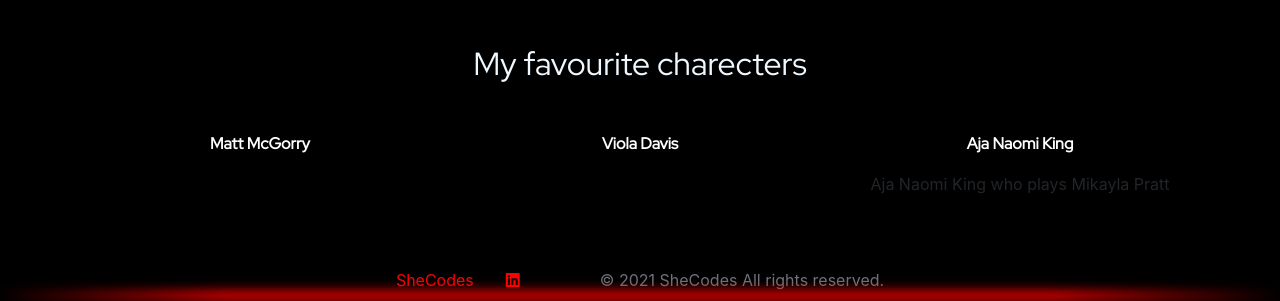
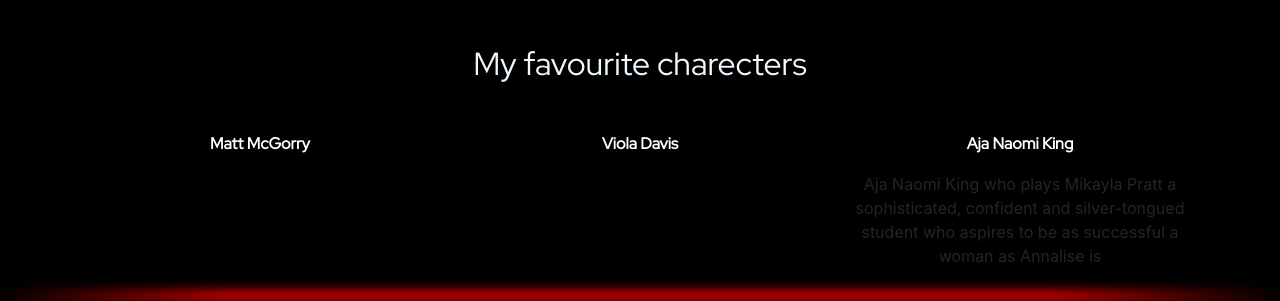
Before and after one commit to Athens410/binge-worthy-tv, a plain HTML site: page index.html in a window 1280 px wide. Both pictures are taken after a click on the element "Aja Naomi King". Shown: the part 2967-3268 px from the top of the page. Drawn offline with nearby package versions, Linux system fonts and the light colour scheme; a script that the page names is missing; a web font is replaced by a local one.

Commit message:
Expanding the character description for Aja Naomi King's portrayal of Michaela Pratt

```diff
--- a/index.html
+++ b/index.html
@@ -559,7 +559,7 @@ situations or seeking guidance.
 
     </b>
 <div id="peau" style="display: none;">
-Aja Naomi King who plays Mikayla Pratt
+Aja Naomi King who plays Mikayla Pratt a sophisticated, confident and silver-tongued student who aspires to be as successful a woman as Annalise is
 </div>
 </p>
 
```
